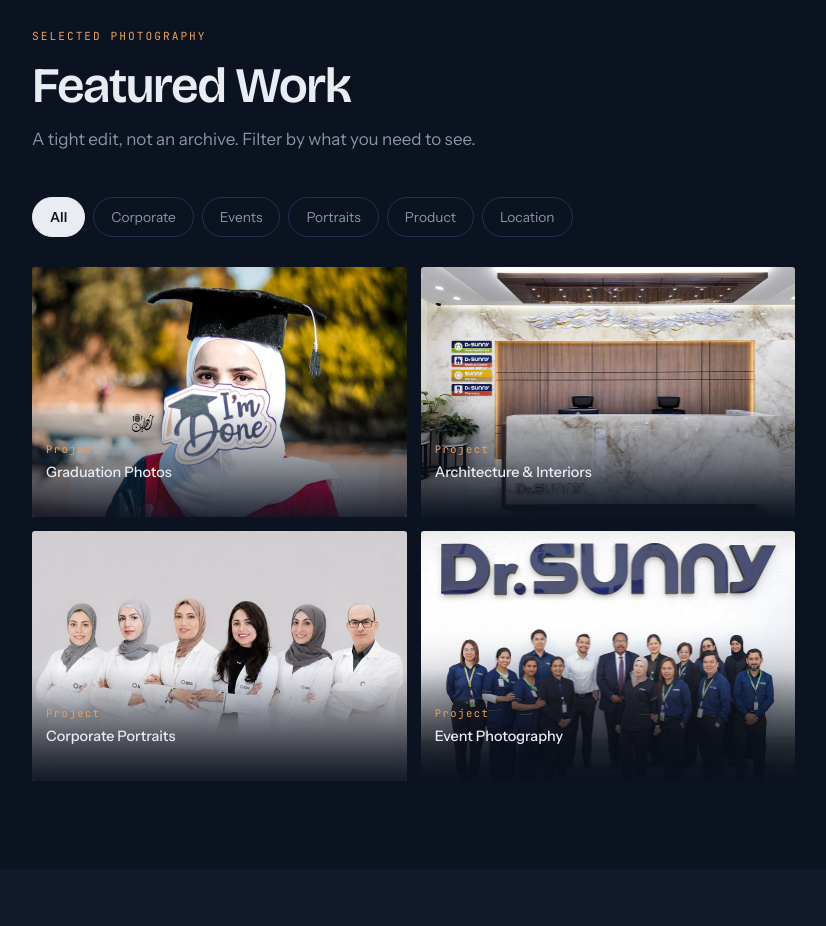
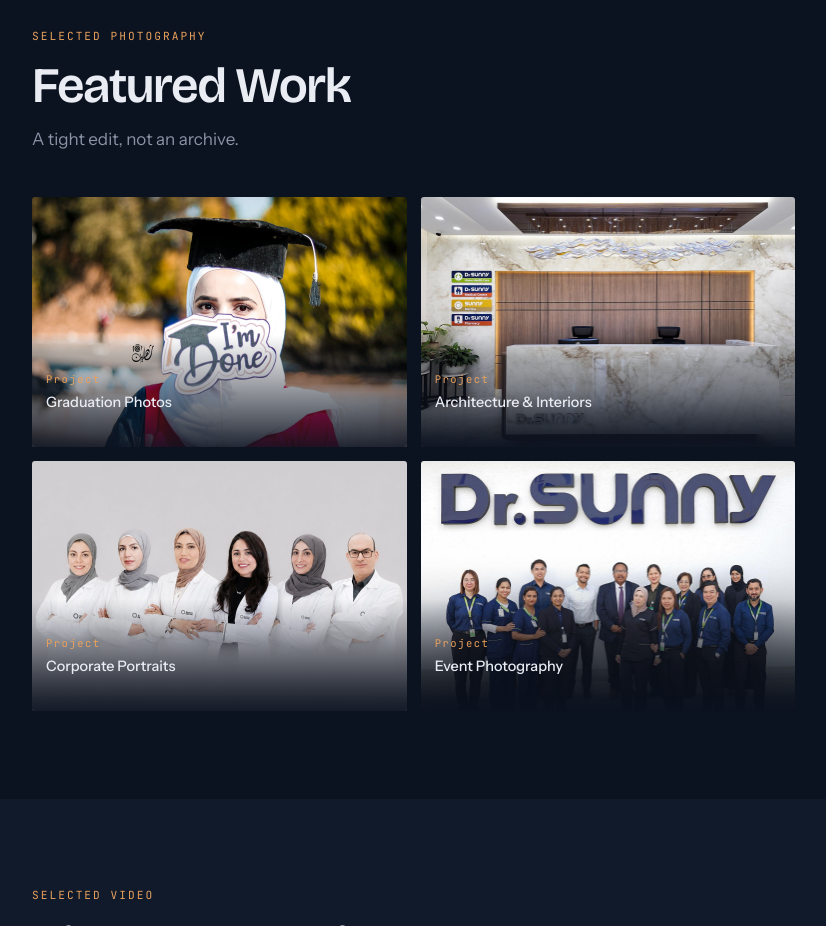
Before and after one commit to shaheen96/abdulrazzak.me, a plain HTML site: page index.html in a window 1280 px wide. Shown: the part 860-1786 px from the top of the page, without its empty margins (32-858 px from the left). Drawn offline with nearby package versions, Linux system fonts and the light colour scheme.

Commit message:
Add files via upload

```diff
--- a/index.html
+++ b/index.html
@@ -74,17 +74,9 @@
   <div class="head">
     <p class="eyebrow" data-i18n="work.eyebrow">Selected photography</p>
     <h2 class="h2" data-i18n="work.title">Featured Work</h2>
-    <p class="lede" data-i18n="work.lede">A tight edit, not an archive. Filter by what you need to see.</p>
+    <p class="lede" data-i18n="work.lede">A tight edit, not an archive.</p>
   </div>
 
-  <div class="filters" role="tablist" aria-label="Filter photography">
-    <button class="chip is-on" role="tab" aria-selected="true"  data-filter="all"        data-i18n="filter.all">All</button>
-    <button class="chip"       role="tab" aria-selected="false" data-filter="corporate"  data-i18n="filter.corporate">Corporate</button>
-    <button class="chip"       role="tab" aria-selected="false" data-filter="events"     data-i18n="filter.events">Events</button>
-    <button class="chip"       role="tab" aria-selected="false" data-filter="portraits"  data-i18n="filter.portraits">Portraits</button>
-    <button class="chip"       role="tab" aria-selected="false" data-filter="product"    data-i18n="filter.product">Product</button>
-    <button class="chip"       role="tab" aria-selected="false" data-filter="location"   data-i18n="filter.location">Location</button>
-  </div>
 
   <div class="grid" id="grid"></div>
   <p class="empty" id="empty" hidden data-i18n="work.empty">No frames in this set yet.</p>
--- a/script.js
+++ b/script.js
@@ -8,20 +8,18 @@
 /* Photography projects. Same pattern as the reels: one entry per
    project, each linking out to its full gallery. Add a `url` and the
    card becomes a link; leave it off and the card opens in the
-   in-page lightbox instead (useful for single standalone frames).
-   `category` drives the filter chips — they hide themselves
-   automatically until at least two categories are present. */
+   in-page lightbox instead (useful for single standalone frames). */
 const PHOTOS = [
-  { src:"images/work-grad.jpg", category:"events", caption:"Graduation Photos",
+  { src:"images/work-grad.jpg", caption:"Graduation Photos",
     caption_ar:"صور التخرّج",
     url:"https://www.behance.net/gallery/159386767/Graduation-Photos" },
-  { src:"images/work-corporate.jpg", category:"corporate", caption:"Corporate Portraits",
+  { src:"images/work-corporate.jpg", caption:"Corporate Portraits",
     caption_ar:"بورتريهات مؤسسية",
     url:"https://shahin25.pixieset.com/corporateportraits/" },
-  { src:"images/work-architecture.jpg", category:"location", caption:"Architecture & Interiors",
+  { src:"images/work-architecture.jpg", caption:"Architecture & Interiors",
     caption_ar:"العمارة والتصميم الداخلي",
     url:"https://shahin25.pixieset.com/architectureandinteriors/" },
-  { src:"images/work-events.jpg", category:"events", caption:"Event Photography",
+  { src:"images/work-events.jpg", caption:"Event Photography",
     caption_ar:"تصوير الفعاليات",
     url:"https://shahin25.pixieset.com/eventphotography/" }
 ];
@@ -128,10 +126,8 @@ const I18N = {
     "hero.sub":"Photographer & Videographer based in Dubai. I shoot corporate, event, portrait and product work across the UAE, then take it through post-production to polished, on-brand final content.",
     "hero.cta1":"See the work", "hero.cta2":"Download CV", "scroll":"Scroll",
     "work.eyebrow":"Selected photography", "work.title":"Featured Work",
-    "work.lede":"A tight edit, not an archive. Filter by what you need to see.",
+    "work.lede":"A tight edit, not an archive.",
     "work.empty":"No frames in this set yet.",
-    "filter.all":"All", "filter.corporate":"Corporate", "filter.events":"Events",
-    "filter.portraits":"Portraits", "filter.product":"Product", "filter.location":"Location",
     "motion.eyebrow":"Selected Video", "motion.title":"Video Production",
     "motion.lede":"From camera to final delivery, filming, editing, colour grading and post-production for brands, events and corporate projects.",
     "reels.eyebrow":"Selected Reels", "reels.title":"Reels & Social Video",
@@ -163,10 +159,8 @@ const I18N = {
     "hero.sub":"مصور فوتوغرافي وفيديو مقيم في دبي. أصوّر الأعمال المؤسسية والفعاليات والبورتريه والمنتجات في أنحاء الإمارات، ثم أتولّى المونتاج والمعالجة وما بعد الإنتاج حتى تسليم محتوى نهائي متوافق مع هوية العلامة التجارية.",
     "hero.cta1":"شاهد الأعمال", "hero.cta2":"تحميل السيرة الذاتية", "scroll":"مرّر",
     "work.eyebrow":"صور مختارة", "work.title":"أبرز الأعمال",
-    "work.lede":"اختيار مختصر، وليس أرشيفاً كاملاً. استخدم الفلاتر لعرض ما تحتاج إلى رؤيته.",
+    "work.lede":"اختيار مختصر، وليس أرشيفاً كاملاً.",
     "work.empty":"لا توجد صور في هذه الفئة بعد.",
-    "filter.all":"الكل", "filter.corporate":"مؤسسي", "filter.events":"فعاليات",
-    "filter.portraits":"بورتريه", "filter.product":"منتجات", "filter.location":"مواقع",
     "motion.eyebrow":"فيديوهات مختارة", "motion.title":"إنتاج الفيديو",
     "motion.lede":"من التصوير إلى التسليم النهائي، تصوير ومونتاج وتصحيح وتدرّج الألوان وما بعد الإنتاج للعلامات التجارية والفعاليات والمشاريع المؤسسية.",
     "reels.eyebrow":"ريلز مختارة", "reels.title":"الريلز وفيديوهات السوشيال ميديا",
@@ -202,16 +196,8 @@ let shown = PHOTOS.slice();
 
 const pad = n => String(n).padStart(3, "0");
 
-function renderGrid(filter = "all") {
-  // Filter chips are pointless while everything sits in one category —
-  // most of them would just lead to an empty grid. Show the bar only
-  // once at least two categories are represented.
-  const cats = new Set(PHOTOS.map(p => p.category));
-  const filters = document.querySelector(".filters");
-  if (filters) filters.hidden = cats.size < 2;
-  if (cats.size < 2) filter = "all";
-
-  shown = filter === "all" ? PHOTOS.slice() : PHOTOS.filter(p => p.category === filter);
+function renderGrid() {
+  shown = PHOTOS.slice();
   grid.innerHTML = "";
   empty.hidden = shown.length > 0;
 
@@ -245,18 +231,6 @@ function renderGrid(filter = "all") {
   });
   observeReveals();
 }
-
-document.querySelectorAll(".chip").forEach(chip => {
-  chip.addEventListener("click", () => {
-    document.querySelectorAll(".chip").forEach(c => {
-      c.classList.remove("is-on");
-      c.setAttribute("aria-selected", "false");
-    });
-    chip.classList.add("is-on");
-    chip.setAttribute("aria-selected", "true");
-    renderGrid(chip.dataset.filter);
-  });
-});
 
 /* ---- motion (landscape) ---- */
 function renderReels() {
@@ -535,8 +509,7 @@ function applyLang(lang) {
   if (btn) btn.textContent = T("langBtn");
 
   // re-render the data-driven sections so their labels follow the language
-  const on = document.querySelector(".chip.is-on");
-  renderGrid(on ? on.dataset.filter : "all");
+  renderGrid();
   renderReels();
   renderVReels();
   renderDesign();
--- a/styles.css
+++ b/styles.css
@@ -202,18 +202,6 @@ a{ color:inherit; }
   font-size:clamp(1.9rem,4.4vw,3.1rem); line-height:1.05; margin:0 0 14px;
 }
 .lede{ color:var(--muted); margin:0; max-width:56ch; }
-
-/* ---------- filters ---------- */
-.filters{ display:flex; flex-wrap:wrap; gap:8px; margin-bottom:30px; }
-.filters[hidden]{ display:none; }
-.chip{
-  font:inherit; font-size:.86rem; cursor:pointer;
-  background:transparent; color:var(--muted);
-  border:1px solid var(--line); border-radius:100px; padding:8px 17px;
-  transition:color .2s, border-color .2s, background .2s;
-}
-.chip:hover{ color:var(--mist); border-color:var(--cool); }
-.chip.is-on{ background:var(--mist); border-color:var(--mist); color:var(--ink); font-weight:600; }
 
 /* ---------- contact sheet grid ---------- */
 .grid{ columns:3; column-gap:14px; }
@@ -459,7 +447,6 @@ a{ color:inherit; }
 [lang="ar"] .h2,
 [lang="ar"] .hero__title,
 [lang="ar"] .btn,
-[lang="ar"] .chip,
 [lang="ar"] .nav__links a,
 [lang="ar"] .eyebrow,
 [lang="ar"] .lede,
```
